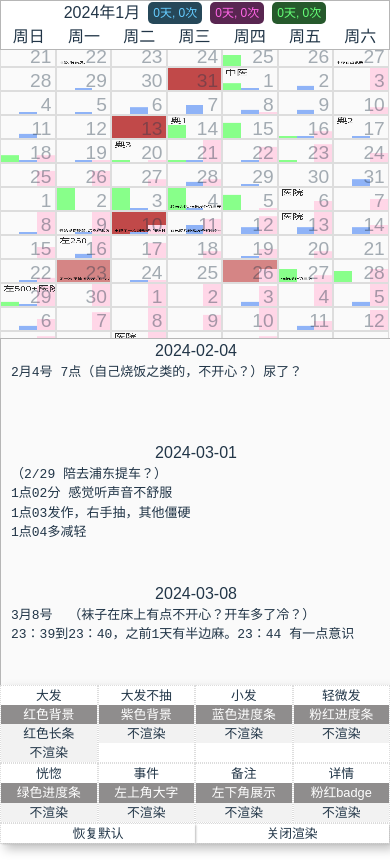
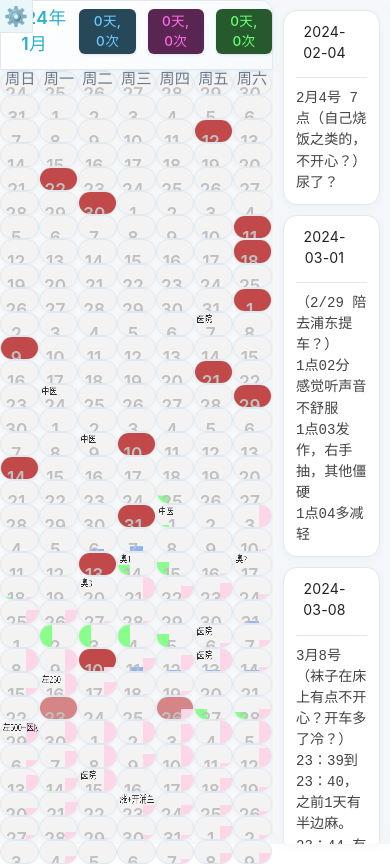
Before and after one commit to cwj0417/ep, a Vue app: page / in a window 390 px wide. Built offline with nearby package versions, Linux system fonts and the light colour scheme.

Commit message:
feat(copilot): update css

```diff
--- a/src/App.vue
+++ b/src/App.vue
@@ -13,7 +13,7 @@ const formatTs = (ts) => {
 
 const datasource = Object.fromEntries(Object.entries(data).map(([k, v]) => ([new Date(k).valueOf(), v])))
 
-const dateRange = ['2024-01-27', formatTs(Date.now() + 86400000 * 7)]
+const dateRange = ['2024-01-27', formatTs(Date.now() + 86400000 * 21)]
 const days = (new Date(dateRange[1]) - new Date(dateRange[0])) / 86400000
 const firstDate = new Date(dateRange[0]).valueOf()
 
@@ -113,9 +113,23 @@ const setAll = (isDefault) => {
   }
 }
 
+const isStrategyVisible = ref(false)
+
+const toggleStrategy = () => {
+  isStrategyVisible.value = !isStrategyVisible.value
+}
+
 onMounted(() => {
   const body = document.querySelector('#calander-body')
   body.scroll(0, body.scrollHeight * (new Date() - new Date(dateRange[0])) / (new Date(dateRange[1]) - new Date(dateRange[0])) - body.clientHeight)
+
+  document.addEventListener('click', (e) => {
+    const strategySelect = document.querySelector('#strategy-select')
+    const strategyTrigger = document.querySelector('.strategy-trigger')
+    if (!strategySelect?.contains(e.target) && !strategyTrigger?.contains(e.target)) {
+      isStrategyVisible.value = false
+    }
+  })
 })
 </script>
 
@@ -138,21 +152,22 @@ onMounted(() => {
         <div class="calender-item">周六</div>
       </div>
       <div id="calander-body" @scroll="onMainScroll">
-        <div class="calender-item card"
-          :class="[{
-            'current-month': (new Date(firstDate + index * 86400000).getMonth() === new Date(scrollTs).getMonth()),
-            'active': currentDetail == firstDate + index * 86400000
-          }]
-          "
-          :data-ts="firstDate + index * 86400000"
-          v-for="index in days" @click="jumpTo(firstDate + index * 86400000)" :key="index">
+        <div class="calender-item card" :class="[{
+          'current-month': (new Date(firstDate + index * 86400000).getMonth() === new Date(scrollTs).getMonth()),
+          'active': currentDetail == firstDate + index * 86400000
+        }]
+          " :data-ts="firstDate + index * 86400000" v-for="index in days" @click="jumpTo(firstDate + index * 86400000)"
+          :key="index">
           <div class="date">
             {{ new Date(firstDate + index * 86400000).getDate() }}
           </div>
           <Record :strategy="strategy" :record="datasource[firstDate + index * 86400000]" />
         </div>
       </div>
-      <div id="strategy-select" :style="`transform: translateY(${isShowFilter ? 0 : '100%'})`">
+      <div class="strategy-trigger" @click="toggleStrategy">
+        <span style="font-size: 1.2rem;">⚙️</span>
+      </div>
+      <div id="strategy-select" :class="{ visible: isStrategyVisible }">
         <div class="strat" v-for="entry in Object.entries(renderStrategy)" :key="entry[0]">
           <div class="opt-head">
             {{ stratMap[entry[0]] }}
@@ -174,23 +189,31 @@ onMounted(() => {
   </div>
   <div id="detail" @scroll="onDetailScroll">
     <div :class="['detail-card', currentDetail == datets ? 'active' : '']"
-      v-for="[datets, item] in Object.entries(datasource)"
-      :ref="ref => detailRefs[datets] = ref" :key="datets"
-      @click="jumpToCalendar(datets)"
-    >
-      {{ formatTs(datets) }} <span class="tag s3" v-if="item.s3">小发 {{ item.s3 }}</span><span class="tag s4"
-        v-if="item.s4">轻微 {{ item.s4
-        }}</span><span class="tag hh" v-if="item.hh">恍惚 {{ item.hh }}</span>
-      <pre v-if="item.memo" style="font-weight: 900;font-size:16px;padding: 10px 20px">{{ item.memo }}</pre>
-      <pre v-if="item.coner" style="font-weight: 900;font-size:16px;padding: 10px 20px">{{ item.coner[1] }}</pre>
-      <pre>{{ item.detail }}
-
-      </pre>
+      v-for="[datets, item] in Object.entries(datasource)" :ref="ref => detailRefs[datets] = ref" :key="datets"
+      @click="jumpToCalendar(datets)">
+      <div class="detail-header">
+        <span class="detail-date">{{ formatTs(datets) }}</span>
+        <span class="detail-tags">
+          <span class="tag s3" v-if="item.s3">小发 {{ item.s3 }}</span>
+          <span class="tag s4" v-if="item.s4">轻微 {{ item.s4 }}</span>
+          <span class="tag hh" v-if="item.hh">恍惚 {{ item.hh }}</span>
+        </span>
+      </div>
+      <hr class="detail-divider" />
+      <pre v-if="item.memo" class="detail-memo">{{ item.memo }}</pre>
+      <pre v-if="item.coner" class="detail-coner">{{ item.coner[1] }}</pre>
+      <pre class="detail-detail">{{ item.detail }}</pre>
     </div>
   </div>
 </template>
 
 <style>
+body,
+#app {
+  background: #f7f8fa;
+  font-family: -apple-system, BlinkMacSystemFont, 'Segoe UI', Roboto, 'Helvetica Neue', Arial, sans-serif;
+}
+
 #cont-wrap {
   width: 70%;
   height: 100%;
@@ -199,28 +222,204 @@ onMounted(() => {
 #calender-wrap {
   width: 100%;
   height: 100%;
+  position: relative;
 }
 
 #detail {
   width: 30%;
   height: 100%;
-  overflow: auto;
-  border: 1px solid #b6b6b6;
+  background: #f6f7fa;
+  border-radius: 18px;
+  box-shadow: 0 2px 12px 0 rgba(0, 0, 0, 0.04);
+  overflow-y: auto;
+}
+
+.detail-card {
+  margin: 10px 10px 10px 10px;
+  border-radius: 14px;
+  background: #fff;
+  box-shadow: 0 2px 8px 0 rgba(43, 177, 199, 0.07);
+  padding: 10px 12px 8px 12px;
+  font-size: 0.88rem;
+  color: #222;
+  cursor: pointer;
+  transition: box-shadow 0.2s, background 0.2s, color 0.2s;
+  border: 1.5px solid #e3e8ee;
+  position: relative;
+  display: flex;
+  flex-direction: column;
+  gap: 4px;
 }
 
 .detail-card.active {
-  background-color: #2bb1c7;
+  background: #2bb1c7;
   color: #fff;
+  box-shadow: 0 4px 16px 0 rgba(43, 177, 199, 0.13);
+  border-color: #2bb1c7;
+}
+
+.detail-card.active .detail-header,
+.detail-card.active .detail-memo,
+.detail-card.active .detail-coner,
+.detail-card.active .detail-detail {
+  color: #fff;
+}
+
+.detail-card:hover {
+  box-shadow: 0 6px 24px 0 rgba(43, 177, 199, 0.13);
+  background: #eaf7fa;
+  color: #222;
+}
+
+.detail-card.active:hover {
+  background: #2bb1c7;
+  color: #fff;
+  box-shadow: 0 4px 16px 0 rgba(43, 177, 199, 0.13);
+}
+
+.detail-card.active:hover .detail-header,
+.detail-card.active:hover .detail-memo,
+.detail-card.active:hover .detail-coner,
+.detail-card.active:hover .detail-detail {
+  color: #fff;
+}
+
+.detail-card .detail-header {
+  font-size: 0.92rem;
+  font-weight: 600;
+  margin-bottom: 2px;
+  letter-spacing: 0.01em;
+  display: flex;
+  align-items: center;
+  gap: 6px;
+}
+
+.detail-card .detail-date {
+  font-size: 0.88rem;
+  color: #222;
+  font-weight: 400;
+  margin-right: 8px;
+}
+
+.detail-card.active .detail-date {
+  color: #fff;
+}
+
+.detail-card .detail-tags {
+  display: flex;
+  gap: 6px;
+  flex-wrap: wrap;
+}
+
+.detail-card .detail-divider {
+  height: 1px;
+  background: #e3e8ee;
+  margin: 8px 0 4px 0;
+  border: none;
+}
+
+.detail-card.active .detail-divider {
+  background: #b2e6f0;
+}
+
+.detail-card .detail-memo,
+.detail-card .detail-coner,
+.detail-card .detail-detail {
+  font-size: 0.88rem;
+  font-weight: 400;
+  padding: 2px 0 2px 0;
+  color: inherit;
+  background: none;
+  border: none;
+  margin: 0;
+  white-space: break-spaces;
+}
+
+.detail-card .detail-memo {
+  font-weight: 700;
+  color: #2bb1c7;
+}
+
+.detail-card .detail-coner {
+  font-weight: 700;
+  color: #b12bc7;
+}
+
+.detail-card .detail-detail {
+  color: #444;
 }
 
 #calender-head {
   width: 100%;
-  height: 50px;
+  height: 70px;
   display: flex;
   flex-wrap: wrap;
-  background-color: #ffffff;
-  border: 1px solid #b6b6b6;
+  background: linear-gradient(135deg, #ffffff 0%, #f6fafd 100%);
+  border: 1px solid #e3e8ee;
   box-sizing: border-box;
+  box-shadow: 0 2px 8px rgba(43, 177, 199, 0.06);
+  border-radius: 12px 12px 0 0;
+  position: relative;
+  z-index: 2;
+}
+
+.calender-year {
+  width: 100%;
+  display: flex;
+  justify-content: center;
+  align-items: center;
+  padding: 4px 0;
+  font-size: 1.1rem;
+  font-weight: 600;
+  color: #2bb1c7;
+  letter-spacing: 0.02em;
+}
+
+.calender-year .tag {
+  font-size: 0.85rem;
+  padding: 2px 8px;
+  border-radius: 6px;
+  margin-left: 12px;
+  font-weight: 500;
+  box-shadow: 0 1px 3px rgba(0, 0, 0, 0.1);
+  transition: all 0.2s ease;
+}
+
+.calender-year .tag:hover {
+  transform: translateY(-1px);
+  box-shadow: 0 2px 5px rgba(0, 0, 0, 0.15);
+}
+
+.calender-item {
+  width: 14.25%;
+  text-align: center;
+  font-weight: 600;
+  color: #6a7a8c;
+  font-size: 0.95rem;
+  padding: 6px 0;
+  transition: all 0.2s ease;
+  user-select: none;
+  position: relative;
+}
+
+.calender-item:not(.card):hover {
+  color: #2bb1c7;
+}
+
+.calender-item:not(.card):after {
+  content: '';
+  position: absolute;
+  bottom: 0;
+  left: 50%;
+  width: 0;
+  height: 2px;
+  background: #2bb1c7;
+  transition: all 0.2s ease;
+  transform: translateX(-50%);
+}
+
+.calender-item:not(.card):hover:after {
+  width: 70%;
 }
 
 #calander-body {
@@ -231,86 +430,237 @@ onMounted(() => {
   overflow: auto;
 }
 
-.calender-year {
-  width: 100%;
-  display: flex;
-  justify-content: center;
-  align-items: center;
-}
-
-.calender-item {
-  width: 14.25%;
-}
-
 .card {
   height: 6.16455vw;
-  border: 1px solid #dddddd;
   box-sizing: border-box;
+  border-radius: 12px;
+  background: #fff;
+  box-shadow: 0 1px 4px 0 rgba(43, 177, 199, 0.06);
+  margin: 0;
+  padding: 0;
+  transition: box-shadow 0.2s, background 0.2s, color 0.2s;
+  cursor: pointer;
   position: relative;
+  overflow: hidden;
+  border: 1px solid #e3e8ee;
+  display: flex;
+  flex-direction: column;
+  justify-content: flex-start;
+  align-items: flex-end;
 }
 
 .card.current-month {
-  background-color: #cceff0;
-}
-.card.active {
-  background-color: #2bb1c7;
-  color: #fff;
+  background: #f6fafd;
 }
 
-.date {
-  opacity: 0.4;
-  font-size: 1.2rem;
-  line-height: 1.2rem;
-  position: absolute;
-  right: 0.2rem;
-  top: 0.2rem;
+.card.active {
+  background: #2bb1c7;
+  color: #fff;
+  box-shadow: 0 2px 8px 0 rgba(43, 177, 199, 0.13);
+  border-color: #2bb1c7;
 }
 
-.record {
-  width: 100%;
-  height: 100%;
+.card.active .date {
+  color: #fff;
+  background: #2bb1c7;
+}
+
+.card:hover {
+  box-shadow: 0 4px 16px 0 rgba(43, 177, 199, 0.13);
+  background: #eaf7fa;
+  z-index: 2;
+  color: #222;
+}
+
+.card.active:hover {
+  background: #2bb1c7;
+  color: #fff;
+  box-shadow: 0 2px 8px 0 rgba(43, 177, 199, 0.13);
+}
+
+.card:not(.current-month) {
+  background: #f3f3f3;
+  color: #bbb;
+}
+
+.card .date {
+  opacity: 1;
+  font-size: 1.08rem;
+  font-weight: 600;
+  color: #222;
+  background: none;
+  border-radius: 50%;
+  width: 2.1rem;
+  height: 2.1rem;
+  display: flex;
+  align-items: center;
+  justify-content: center;
+  transition: background 0.2s, color 0.2s;
+  position: absolute;
+  right: 0.3rem;
+  top: 0.3rem;
+  z-index: 1;
+}
+
+.card.current-month .date {
+  color: #2bb1c7;
+  background: #e6f7fa;
+}
+
+.card.active .date {
+  color: #fff;
+  background: #2bb1c7;
+}
+
+.card:not(.current-month) .date {
+  color: #c0c0c0;
+  background: none;
+}
+
+.card .card-content,
+.card .card-tags {
+  display: none !important;
 }
 
 #strategy-select {
-  font-size: 0.8rem;
+  font-size: 0.85rem;
   width: 100vw;
   display: flex;
-  flex-wrap: wrap;
+  align-items: stretch;
+  position: fixed;
+  bottom: 0;
+  left: 0;
+  background: #ffffff;
+  box-shadow: 0 -4px 20px rgba(43, 177, 199, 0.08);
+  border-top: 1px solid #e3e8ee;
+  transition: all 0.3s cubic-bezier(0.4, 0, 0.2, 1);
+  padding: 12px;
+  gap: 10px;
+  z-index: 1000;
+  opacity: 0;
+  visibility: hidden;
+  transform: translateY(100%);
+  pointer-events: none;
+  overflow-x: auto;
+}
+
+#strategy-select.visible {
+  opacity: 1;
+  visibility: visible;
+  transform: translateY(0);
+  pointer-events: auto;
+}
+
+.strategy-trigger {
   position: absolute;
-  bottom: 0;
-  background-color: #fff;
-  box-shadow: 5px 5px 10px rgba(0, 0, 0, 0.25);
-  transition: transform 1s linear(0 0%, 0 1.8%, 0.01 3.6%, 0.03 6.35%, 0.07 9.1%, 0.13 11.4%, 0.19 13.4%, 0.27 15%, 0.34 16.1%, 0.54 18.35%, 0.66 20.6%, 0.72 22.4%, 0.77 24.6%, 0.81 27.3%, 0.85 30.4%, 0.88 35.1%, 0.92 40.6%, 0.94 47.2%, 0.96 55%, 0.98 64%, 0.99 74.4%, 1 86.4%, 1 100%)
+  top: 0;
+  left: 0;
+  width: 32px;
+  height: 32px;
+  border-radius: 0;
+  background: #f6fafd;
+  color: #2bb1c7;
+  display: flex;
+  align-items: center;
+  justify-content: center;
+  cursor: pointer;
+  transition: all 0.2s ease;
+  z-index: 1000;
+  border: 1px solid #e3e8ee;
+  border-top: none;
+  border-left: none;
+}
+
+.strategy-trigger:hover {
+  background: #eaf7fa;
+  color: #32c5dd;
 }
 
 .strat {
-  width: 11%;
-  border: 1px dotted #ddd;
-  box-sizing: border-box;
-}
-
-.strat>.action {
-  height: 50%;
-  align-items: center;
+  min-width: 120px;
   display: flex;
-  text-align: center;
-  justify-content: center;
-  box-shadow: 1px 1px 2px #bbb;
-  font-weight: 500;
+  flex-direction: column;
+  background: #f8fafc;
+  border-radius: 8px;
+  border: 1px solid #e3e8ee;
+  overflow: hidden;
+  flex-shrink: 0;
 }
 
 .opt-head {
   font-weight: 600;
+  color: #2bb1c7;
+  padding: 10px 12px;
+  background: #f6fafd;
+  border-bottom: 1px solid #e3e8ee;
+  font-size: 0.88rem;
+  white-space: nowrap;
+}
+
+.option {
+  padding: 8px 12px;
+  cursor: pointer;
+  transition: all 0.2s ease;
+  color: #6a7a8c;
+  font-size: 0.85rem;
+  border-bottom: 1px solid #f0f3f6;
+  white-space: nowrap;
+}
+
+.option:last-child {
+  border-bottom: none;
+}
+
+.option:hover {
+  background: #eaf7fa;
+  color: #2bb1c7;
+  padding-left: 16px;
 }
 
 .option.active {
-  background-color: #8f8d8d;
+  background: #2bb1c7;
   color: white;
   font-weight: 500;
 }
 
-.option {
-  background-color: #f2f2f2;
+.option.active:hover {
+  background: #32c5dd;
+  padding-left: 12px;
+}
+
+.strat.setall {
+  margin-left: auto;
+  min-width: 140px;
+  display: flex;
+  flex-direction: column;
+  background: #f8fafc;
+  border-radius: 8px;
+  overflow: hidden;
+}
+
+.strat.setall .action {
+  flex: 1;
+  padding: 12px;
+  background: #ffffff;
+  color: #2bb1c7;
+  font-weight: 500;
+  cursor: pointer;
+  transition: all 0.2s ease;
+  display: flex;
+  align-items: center;
+  justify-content: center;
+  font-size: 0.85rem;
+  white-space: nowrap;
+  border-bottom: 1px solid #f0f3f6;
+}
+
+.strat.setall .action:last-child {
+  border-bottom: none;
+}
+
+.strat.setall .action:hover {
+  background: #eaf7fa;
+  color: #32c5dd;
 }
 
 canvas {
@@ -347,36 +697,19 @@ pre {
   white-space: break-spaces;
 }
 
-
 @media screen and (max-width: 600px) {
-  .strat {
-    width: 25%;
+  #strategy-select {
+    padding: 10px;
+    gap: 8px;
+    height: 280px;
   }
 
-  #app {
-    flex-direction: column;
+  .strat {
+    min-width: 110px;
   }
 
-  #cont-wrap {
-    width: 100%;
-    height: 40%;
-  }
-
-  #detail {
-    width: 100%;
-    height: 60%;
-  }
-
-  .setall {
-    display: flex;
-    width: 100%;
-    justify-content: space-around;
-    align-items: center;
-  }
-
-  .action {
-    width: 100%;
-    height: 100% !important;
+  .strat.setall {
+    min-width: 120px;
   }
 }
 </style>
```
